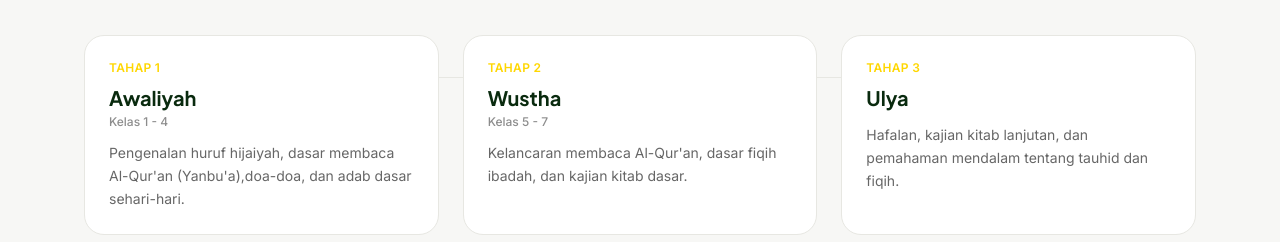
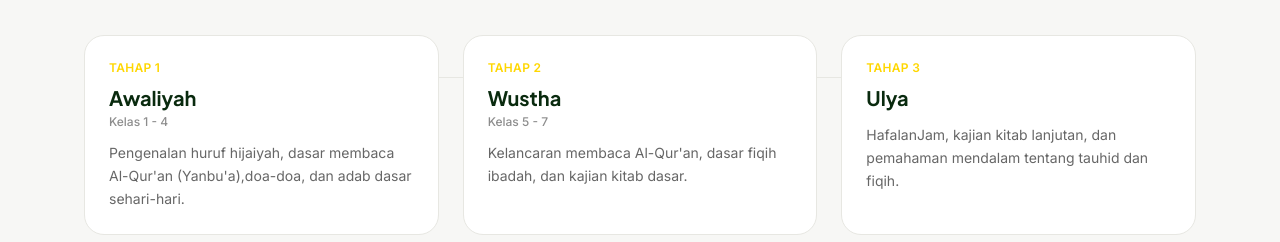
Before and after one commit to HUTAOCHAN99/Sistem-Informasi-Madin, a Next.js app: page / in a window 1280 px wide. Shown: the part 2620-2862 px from the top of the page. Built offline with nearby package versions, Linux system fonts and the light colour scheme; no server answers.

Commit message:
perbaikan desc

```diff
--- a/src/components/landing/EducationLevels.tsx
+++ b/src/components/landing/EducationLevels.tsx
@@ -15,7 +15,7 @@ const LEVELS = [
     step: "Tahap 3",
     name: "Ulya",
     duration: "",
-    desc: "Hafalan, kajian kitab lanjutan, dan pemahaman mendalam tentang tauhid dan fiqih.",
+    desc: "HafalanJam, kajian kitab lanjutan, dan pemahaman mendalam tentang tauhid dan fiqih.",
   },
 ];
 
--- a/src/components/landing/Location.tsx
+++ b/src/components/landing/Location.tsx
@@ -13,12 +13,12 @@ const INFO = [
   {
     icon: Clock3,
     label: "Jam Belajar",
-    value: "Senin - Kamis, pukul 16.00 - 17.45 WIB",
+    value: "Senin - Rabu dan Jumat - Minggu, pukul 18.00 - 20.00 WIB",
   },
   {
     icon: Phone,
     label: "Kontak",
-    value: "0812-0000-0000 (Sekretariat Madrasah)",
+    value: "0821-4368-294 (Sekretariat Madrasah)",
   },
 ];
 
```
